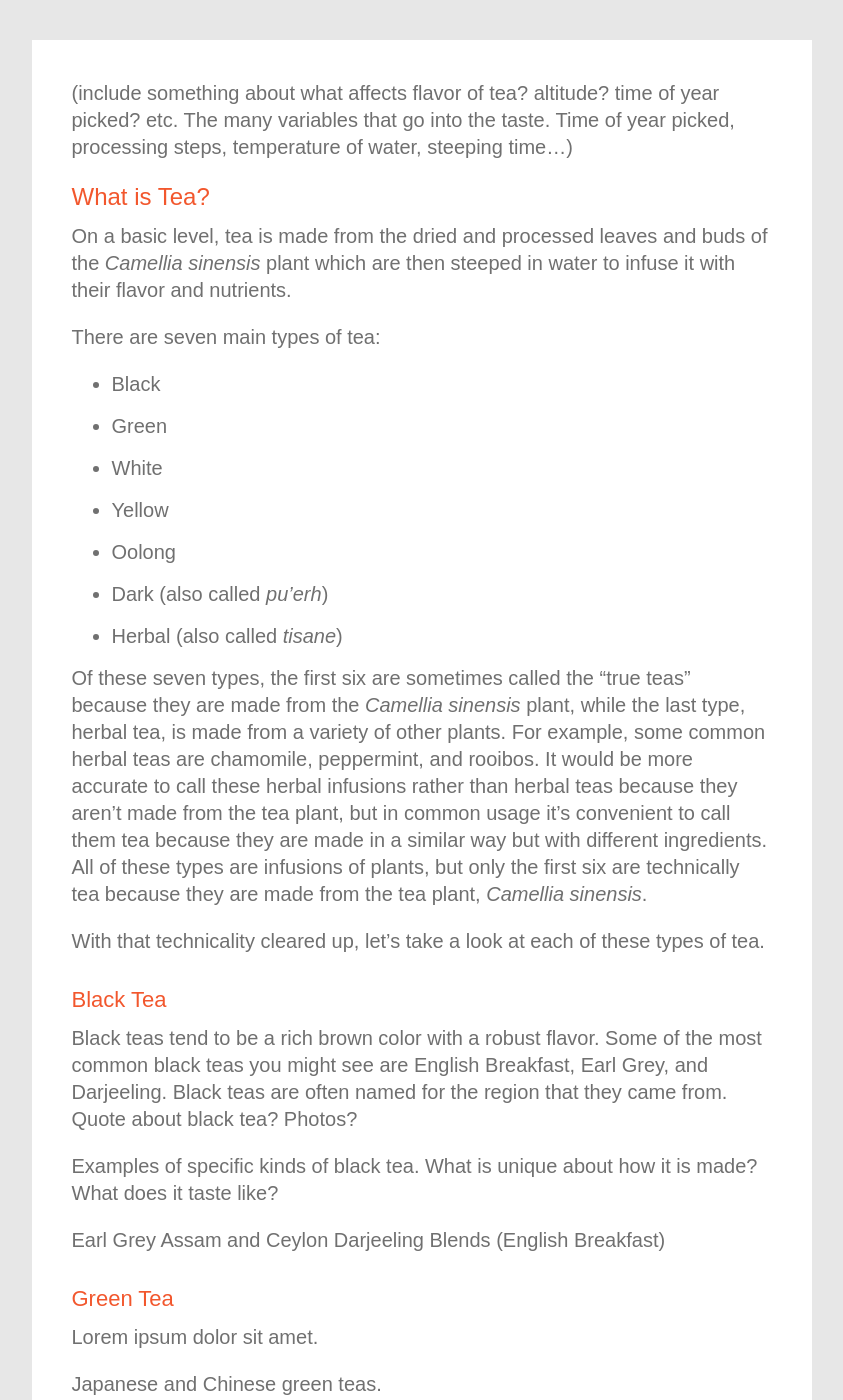
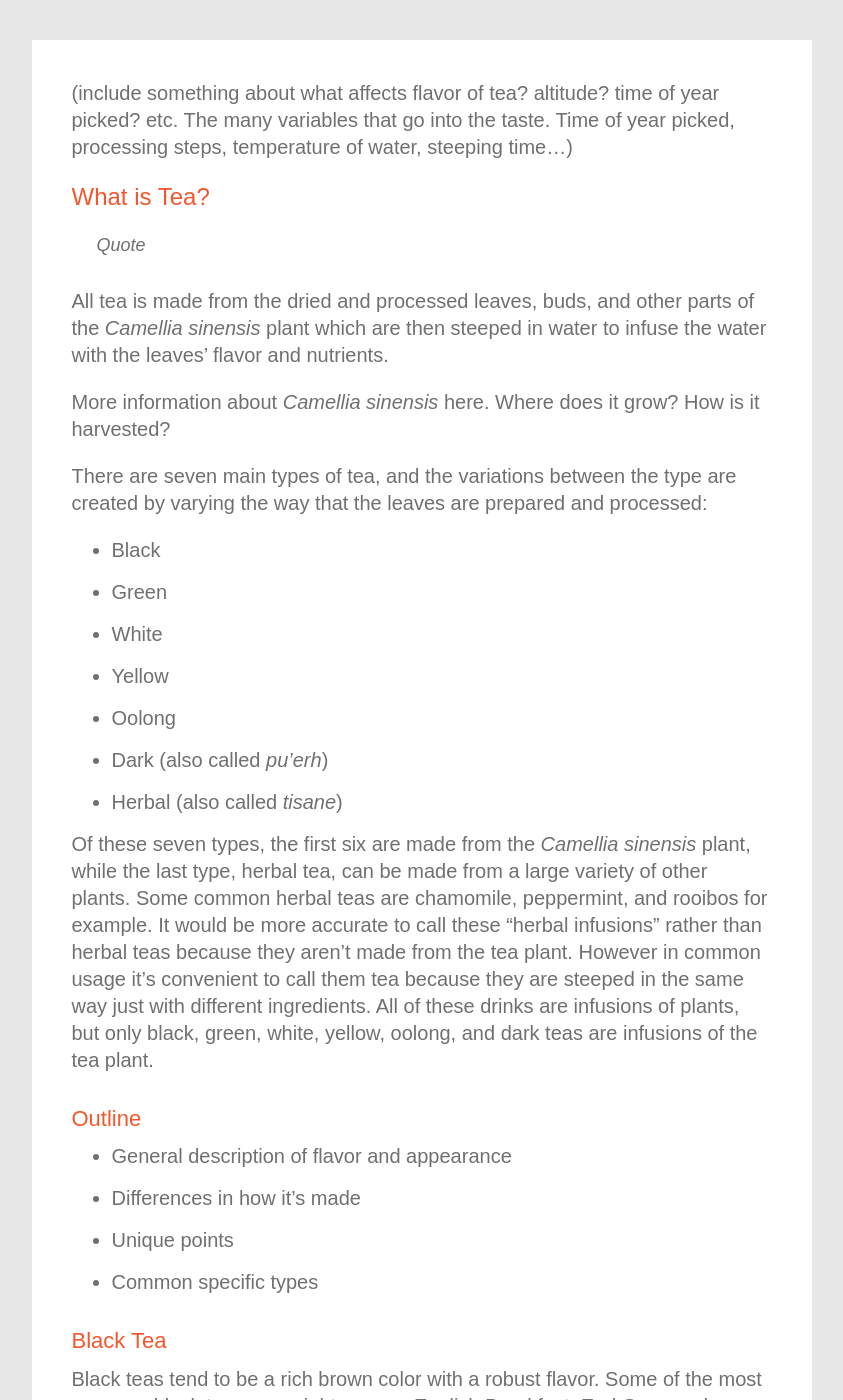
Before and after one commit to kmcgillivray/tea, a Jekyll site: the page built from types-of-tea.md, in a window 1280 px wide and 1400 px high. Shown: the whole window, without its empty margins (316-1159 px from the left). Built offline with Jekyll 4.4.1, drawn with Linux system fonts in a browser that asks for light colours; nearby versions of some CDN libraries; some of the changed text lies outside the part shown.

Commit message:
Editing types of tea intro, adding notes to other sections.

```diff
--- a/types-of-tea.md
+++ b/types-of-tea.md
@@ -6,9 +6,13 @@ layout: page
 
 # What is Tea?
 
-On a basic level, tea is made from the dried and processed leaves and buds of the *Camellia sinensis* plant which are then steeped in water to infuse it with their flavor and nutrients.
+> Quote
 
-There are seven main types of tea:
+All tea is made from the dried and processed leaves, buds, and other parts of the *Camellia sinensis* plant which are then steeped in water to infuse the water with the leaves' flavor and nutrients.
+
+More information about *Camellia sinensis* here. Where does it grow? How is it harvested?
+
+There are seven main types of tea, and the variations between the type are created by varying the way that the leaves are prepared and processed:
 
 * Black
 * Green
@@ -18,9 +22,14 @@ There are seven main types of tea:
 * Dark (also called *pu'erh*)
 * Herbal (also called *tisane*)
 
-Of these seven types, the first six are sometimes called the "true teas" because they are made from the *Camellia sinensis* plant, while the last type, herbal tea, is made from a variety of other plants. For example, some common herbal teas are chamomile, peppermint, and rooibos. It would be more accurate to call these herbal infusions rather than herbal teas because they aren't made from the tea plant, but in common usage it's convenient to call them tea because they are made in a similar way but with different ingredients. All of these types are infusions of plants, but only the first six are technically tea because they are made from the tea plant, *Camellia sinensis*.
+Of these seven types, the first six are made from the *Camellia sinensis* plant, while the last type, herbal tea, can be made from a large variety of other plants. Some common herbal teas are chamomile, peppermint, and rooibos for example. It would be more accurate to call these "herbal infusions" rather than herbal teas because they aren't made from the tea plant. However in common usage it's convenient to call them tea because they are steeped in the same way just with different ingredients. All of these drinks are infusions of plants, but only black, green, white, yellow, oolong, and dark teas are infusions of the tea plant.
 
-With that technicality cleared up, let's take a look at each of these types of tea.
+## Outline
+
+* General description of flavor and appearance
+* Differences in how it's made
+* Unique points
+* Common specific types
 
 ## Black Tea
 
@@ -66,7 +75,3 @@ Lorem ipsum dolor sit amet.
 [&laquo; Tea in Five Minutes]({{ site.baseurl }}/tea-in-five-minutes) |
  [Contents]({{ site.baseurl }}/) |
  How to Make Tea &raquo;
-
----
-
-Of these seven types, all of them except herbal teas are made from the leaves of the tea plant, *Camellia sinensis*. These are sometimes called "true teas". Herbal teas are made in a similar way to true teas, but they are not made from the same plant. They are made from a variety of other plants depending on the tea. For example, some common herbal teas are chamomile, peppermint, and rooibos (also known as red tea). On a technical level, these herbal infusions are not actually tea because they don't . True teas are infusions as well, but they are infusions of the tea plant specifically.
```
Also changed, not shown: how-to-make-tea.md (added, +1 -0 lines), quotes.md (added, +4 -0 lines), tea-and-mindfulness.md (added, +3 -0 lines).
